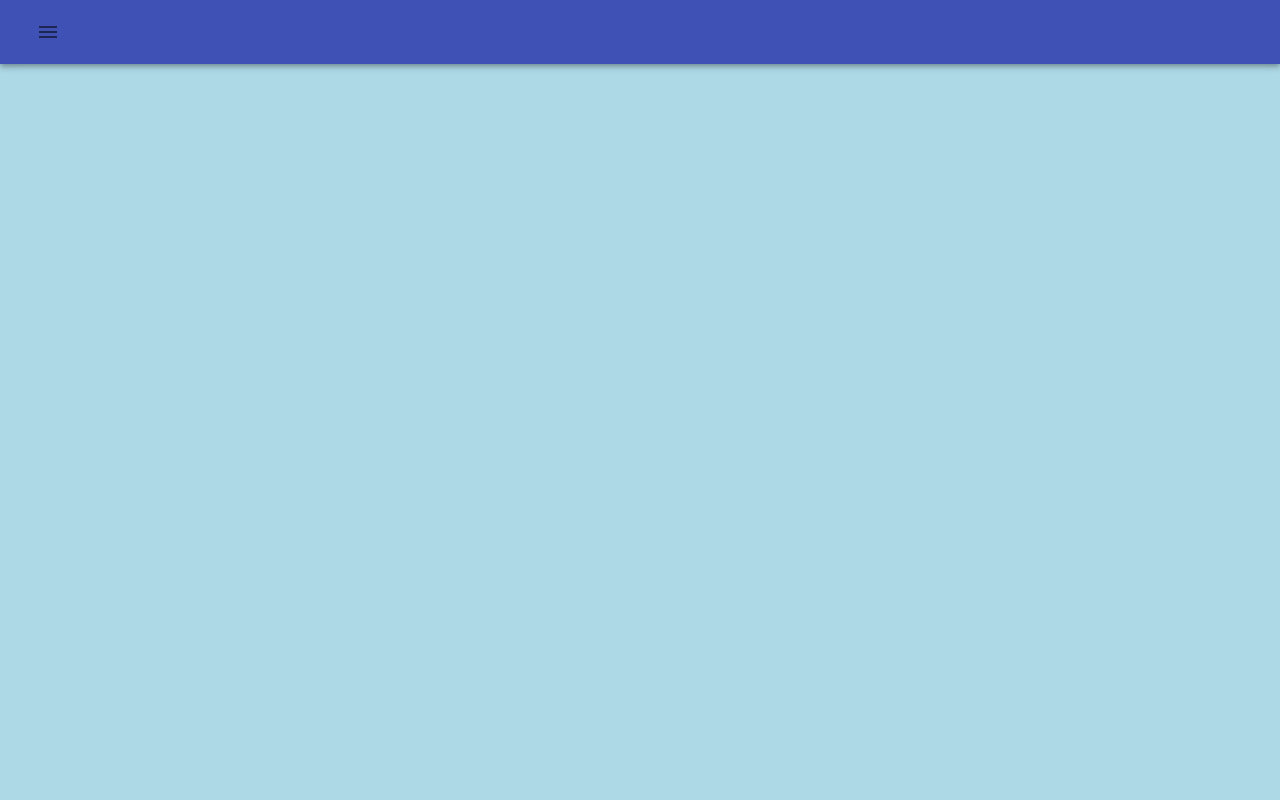
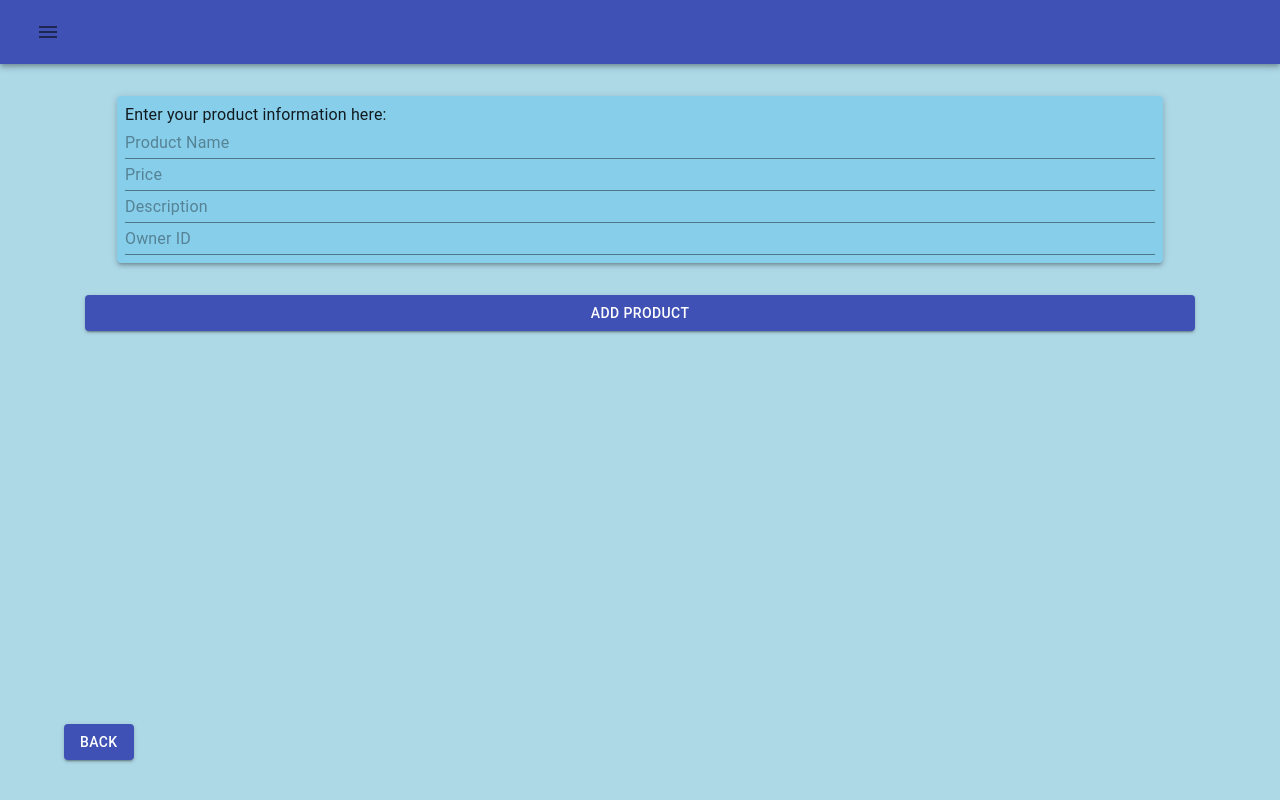
Before and after one commit to Waapp/Pickhacks2021Triangle, a React (Create React App) app in the folder VendorFriendFrontend/VendorFriendFrontend/ClientApp/: page /addproduct/1 in a window 1280 px wide. Built offline with nearby package versions, Linux system fonts and the light colour scheme.

Commit message:
Update AddProduct

```diff
--- a/VendorFriendFrontend/VendorFriendFrontend/ClientApp/src/App.js
+++ b/VendorFriendFrontend/VendorFriendFrontend/ClientApp/src/App.js
@@ -4,6 +4,7 @@ import { Layout } from './components/Layout';
 import Home from './components/Home';
 import Attendee from './components/Attendee';
 import Products from './components/Products';
+import AddProduct from './components/AddProduct';
 import { createMuiTheme, makeStyles, MuiThemeProvider, withStyles} from '@material-ui/core/styles';
 import { FetchData } from './components/FetchData';
 import { Counter } from './components/Counter';
@@ -34,6 +35,7 @@ export default class App extends Component {
         <Layout>
         <Route exact path='/' component={Home} />
         <Route path='/products' component={Products} />
+		<Route path='/addproduct/:vendorName' component={AddProduct} />
         <Route path='/attendee' component={Attendee} />
         <Route path='/counter' component={Counter} />
         <Route path='/fetch-data' component={FetchData} />
--- a/VendorFriendFrontend/VendorFriendFrontend/ClientApp/src/components/AddProduct.js
+++ b/VendorFriendFrontend/VendorFriendFrontend/ClientApp/src/components/AddProduct.js
@@ -3,7 +3,6 @@ import { Link, Route, BrowserRouter, Switch } from "react-router-dom";
 import { makeStyles, withStyles} from '@material-ui/core/styles';
 import Button from '@material-ui/core/Button';
 import Paper from '@material-ui/core/Paper';
-import InputBase from '@material-ui/core/InputBase';
 import TextField from '@material-ui/core/TextField';
 
 const useStyles = theme => ({
@@ -33,12 +32,12 @@ const useStyles = theme => ({
     }
 });
 
-class ProductRequest extends Component {
-    static displayName = ProductRequest.name;
+class AddProduct extends Component {
+    static displayName = AddProduct.name;
     constructor(props) {
         super(props);
         this.state = { products: [], loading: true,
-            productName: 'product Name',
+            productName: 'Product Name',
             productPrice: 'Price',
             productDescription: 'Description',
             ownerName: 'Owner ID',
@@ -50,9 +49,9 @@ class ProductRequest extends Component {
           productName: product.target.value,
         });
       };
-      handleLocation = (product) => {
+      handlePrice = (product) => {
         this.setState({
-          productLocation: product.target.value,
+          productPrice: product.target.value,
         });
       };
       handleDescription = (product) => {
@@ -69,7 +68,6 @@ class ProductRequest extends Component {
       handleSubmit = (product) => {
         let productObject = {
             "ProductName": this.state.productName,
-            "ProductPrice": this.state.productPrice,
             "ProductDescription": this.state.productDescription,
             "ProductActive": true,
             "OwnerId": 1,
@@ -111,4 +109,4 @@ class ProductRequest extends Component {
   }
 }
 
-export default withStyles(useStyles)(productRequest);
+export default withStyles(useStyles)(AddProduct);
--- a/VendorFriendFrontend/VendorFriendFrontend/ClientApp/src/components/EventRequest.js
+++ b/VendorFriendFrontend/VendorFriendFrontend/ClientApp/src/components/EventRequest.js
@@ -1,11 +1,8 @@
 import React, { Component } from 'react';
 import { Link, Route, BrowserRouter, Switch } from "react-router-dom";
-import PropTypes from 'prop-types';
 import { makeStyles, withStyles} from '@material-ui/core/styles';
 import Button from '@material-ui/core/Button';
 import Paper from '@material-ui/core/Paper';
-import InputBase from '@material-ui/core/InputBase';
-import Card from '@material-ui/core/Card';
 import TextField from '@material-ui/core/TextField';
 
 const useStyles = theme => ({
--- a/VendorFriendFrontend/VendorFriendFrontend/ClientApp/src/components/Vendor.js
+++ b/VendorFriendFrontend/VendorFriendFrontend/ClientApp/src/components/Vendor.js
@@ -14,7 +14,7 @@ const useStyles = (theme) =>({
     buttonStyle: {
         margin: "4vh",
         height: "10vh",
-        marginBottom: "20%",
+        marginBottom: "15%",
         fontSize: "3",
         Wrap: "True"
     },
@@ -45,7 +45,10 @@ function VendorSignup(vendorPage)
         <Button variant="contained" color="primary" component={Link} to="/vendor" style={classes.buttonStyle}>
         I already have a vendor account
         </Button>
-        <Button variant="contained" color="primary" component={Link} to="/" style={classes.buttonStyle}>
+        <Button variant="contained" color="primary" component={Link} to="/addproduct" style={classes.buttonStyle}>
+        Add a product
+        </Button>
+        <Button variant="contained" color="primary" component={Link} to="/" style={classes.backButtonStyle}>
         Back
         </Button>
     </div>
```
